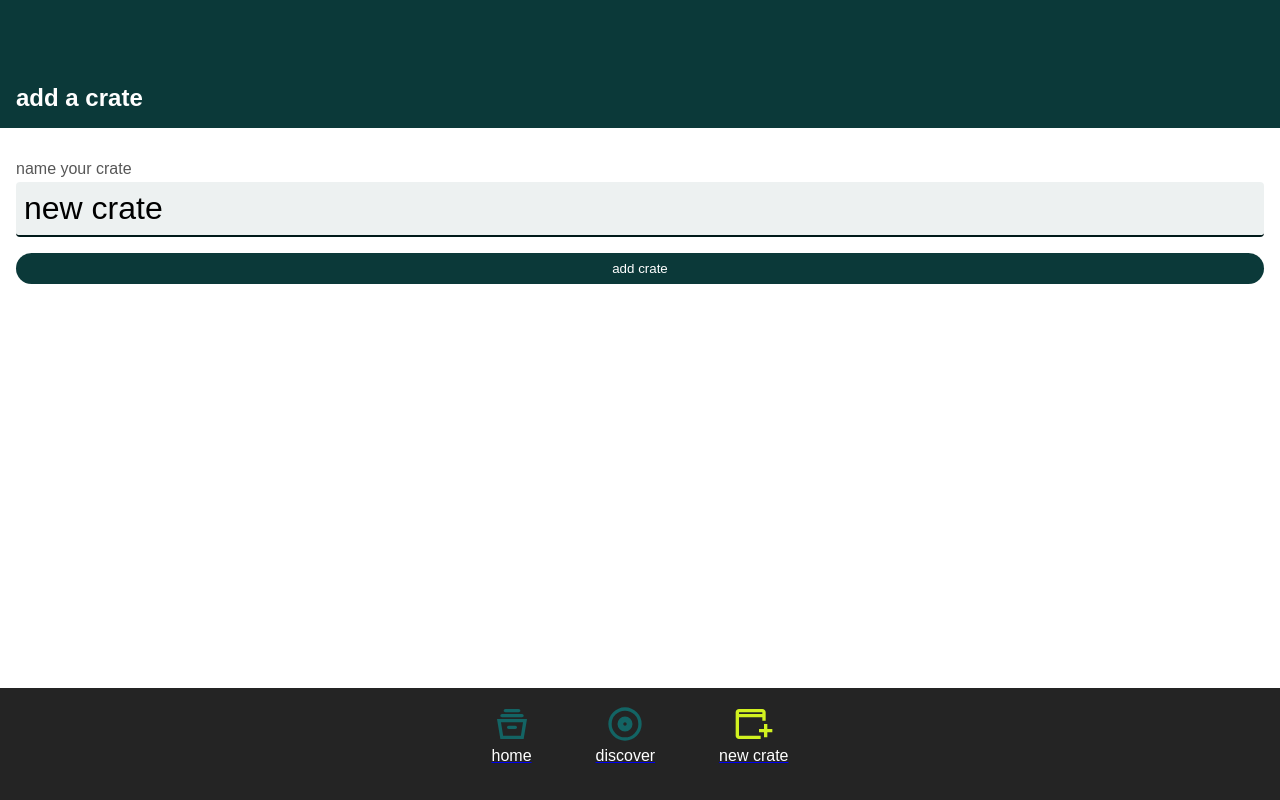
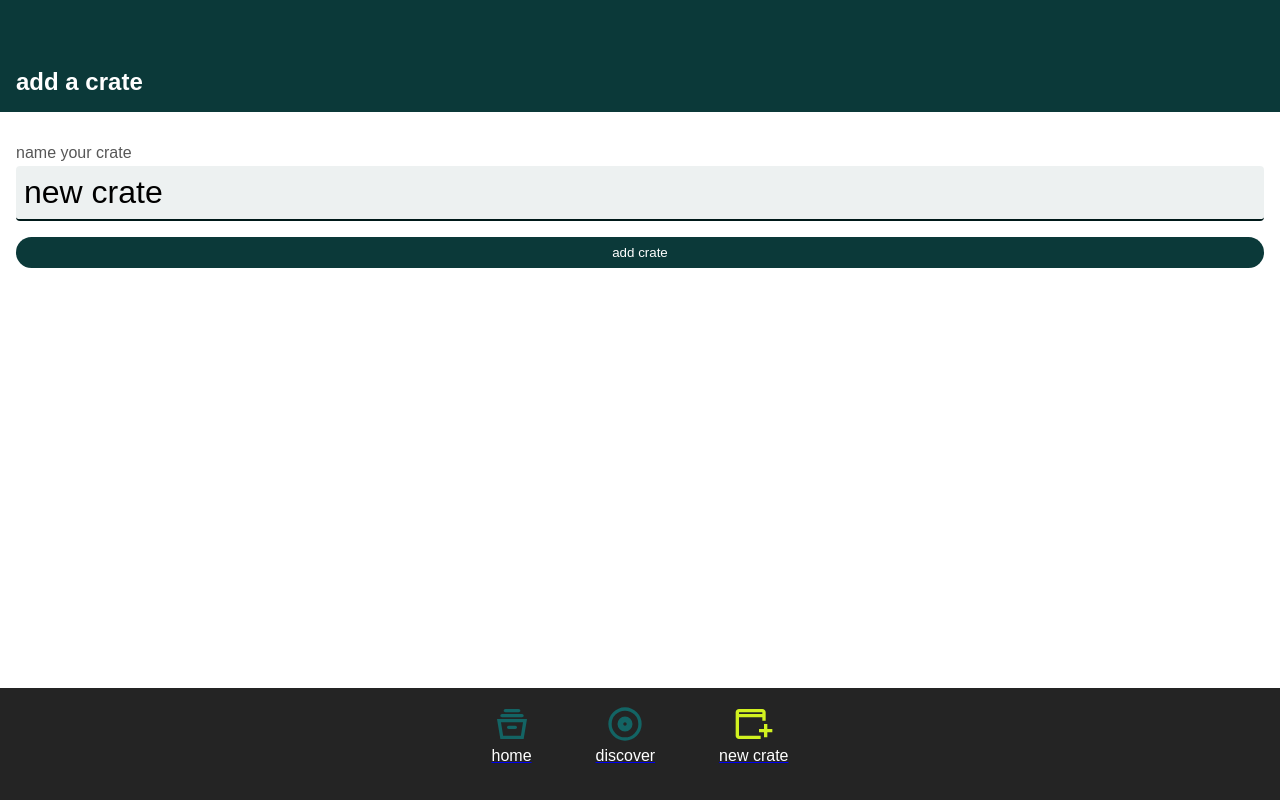
Before and after one commit to jenikashannon/audioFile, a React (Create React App) app: page /crates in a window 1280 px wide. Built offline with nearby package versions, Linux system fonts and the light colour scheme.

Commit message:
reduce header height

```diff
--- a/src/styles/partials/_variables.scss
+++ b/src/styles/partials/_variables.scss
@@ -1,2 +1,2 @@
-$header-height: 8rem;
+$header-height: 7rem;
 $footer-height: 7rem;
```
